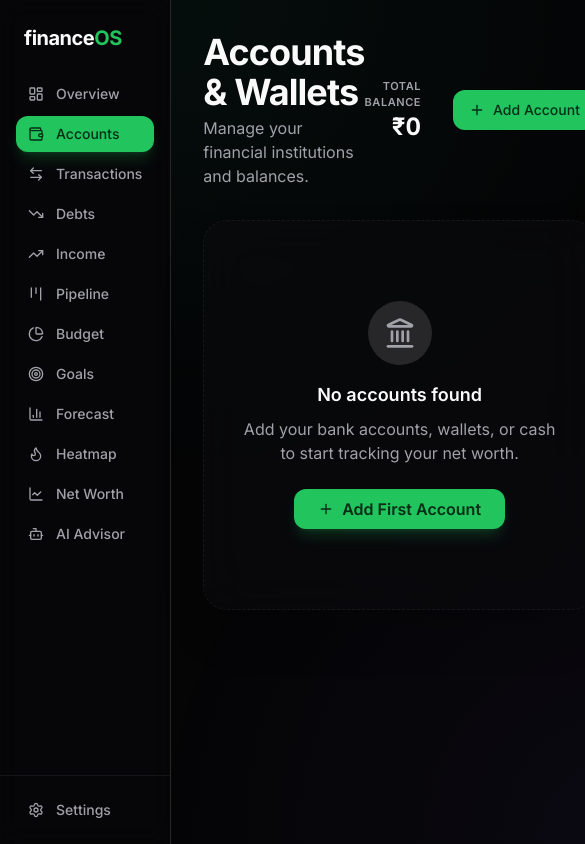
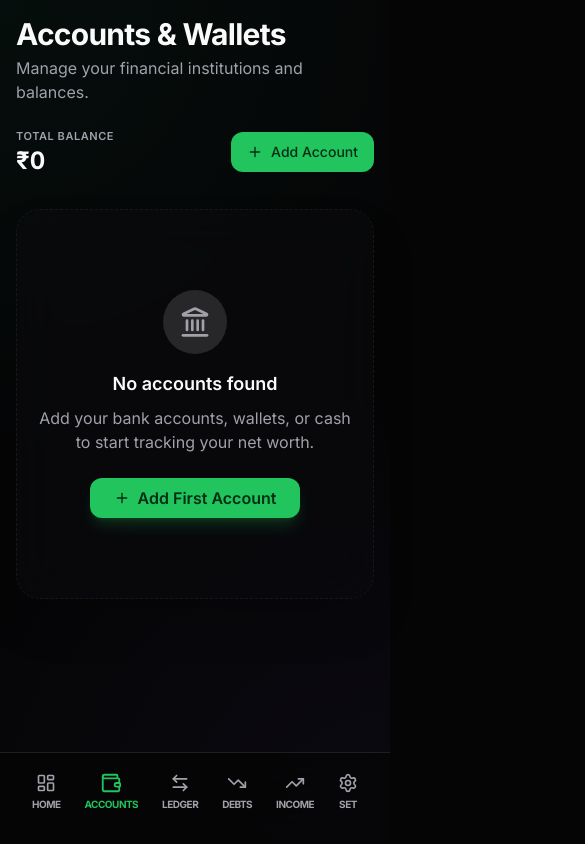
Before and after one commit to Fazilfazi991/financial-dashboard-fazil, a Next.js app: page /accounts in a window 390 px wide. Shown: the top 844 px of the page, 585 px wide, since content can reach past the window. Built offline with nearby package versions, Linux system fonts and the light colour scheme.

Commit message:
fix: resolve ESLint entity errors and optimize mobile layout

```diff
--- a/app/accounts/page.tsx
+++ b/app/accounts/page.tsx
@@ -46,13 +46,13 @@ export default function AccountsPage() {
 
   return (
     <div className="space-y-8">
-      <div className="flex justify-between items-center">
+      <div className="flex flex-col sm:flex-row justify-between items-start sm:items-center gap-6">
         <div>
-          <h1 className="text-4xl font-bold tracking-tight">Accounts & Wallets</h1>
+          <h1 className="text-3xl lg:text-4xl font-bold tracking-tight">Accounts & Wallets</h1>
           <p className="text-muted-foreground mt-1">Manage your financial institutions and balances.</p>
         </div>
-        <div className="flex items-center gap-4">
-          <div className="text-right mr-4">
+        <div className="flex items-center justify-between w-full sm:w-auto gap-4">
+          <div className="text-left sm:text-right">
             <div className="text-[11px] font-semibold text-muted-foreground uppercase tracking-wider">Total Balance</div>
             <div className="text-2xl font-bold tabular">{formatCurrency(totalBalance, settings.currency)}</div>
           </div>
--- a/app/debts/page.tsx
+++ b/app/debts/page.tsx
@@ -143,7 +143,7 @@ export default function DebtsPage() {
 
         {debts.length === 0 && (
           <div className="py-20 flex flex-col items-center justify-center text-center glass rounded-3xl border-dashed">
-            <h3 className="text-lg font-semibold">You're debt-free!</h3>
+            <h3 className="text-lg font-semibold">You&apos;re debt-free!</h3>
             <p className="text-muted-foreground max-w-xs mx-auto mt-2">
               All liabilities are cleared. Add any future loans or credit card balances here.
             </p>
--- a/app/goals/page.tsx
+++ b/app/goals/page.tsx
@@ -23,7 +23,7 @@ export default function GoalsPage() {
       <div className="flex justify-between items-center">
         <div>
           <h1 className="text-4xl font-bold tracking-tight">Goals & Dreams</h1>
-          <p className="text-muted-foreground mt-1">Track what you're working toward.</p>
+          <p className="text-muted-foreground mt-1">Track what you&apos;re working toward.</p>
         </div>
         <AddGoalDialog />
       </div>
--- a/app/layout.tsx
+++ b/app/layout.tsx
@@ -25,10 +25,10 @@ export default function RootLayout({
         <ClientProvider>
           <div className="flex">
             <SidebarNav />
-            <main className="flex-1 min-h-screen relative">
+            <main className="flex-1 min-h-screen relative pb-32 lg:pb-8">
               <div className="absolute inset-0 bg-[radial-gradient(circle_at_0%_0%,rgba(16,185,129,0.05)_0%,transparent_50%)] pointer-events-none" />
               <div className="absolute inset-0 bg-[radial-gradient(circle_at_100%_100%,rgba(139,92,246,0.05)_0%,transparent_50%)] pointer-events-none" />
-              <div className="relative z-10 p-8 max-w-7xl mx-auto">
+              <div className="relative z-10 p-4 lg:p-8 max-w-7xl mx-auto">
                 {children}
               </div>
             </main>
--- a/app/overview/page.tsx
+++ b/app/overview/page.tsx
@@ -6,7 +6,10 @@ import { formatCurrency } from "@/lib/utils";
 import { motion } from "framer-motion";
 import { useEffect, useState } from "react";
 import { cn } from "@/lib/utils";
-import { OverviewChart, SpendingBreakdownChart } from "@/components/overview-chart";
+import dynamic from "next/dynamic";
+
+const OverviewChart = dynamic(() => import("@/components/overview-chart").then(mod => mod.OverviewChart), { ssr: false });
+const SpendingBreakdownChart = dynamic(() => import("@/components/overview-chart").then(mod => mod.SpendingBreakdownChart), { ssr: false });
 
 export default function OverviewPage() {
   const {
@@ -76,10 +79,10 @@ export default function OverviewPage() {
 
   return (
     <div className="space-y-8">
-      <div className="flex justify-between items-end">
+      <div className="flex flex-col lg:flex-row justify-between items-start lg:items-end gap-4">
         <div>
-          <h1 className="text-4xl font-bold tracking-tight">Good morning, {settings.name}</h1>
-          <p className="text-muted-foreground mt-1">Here's your financial snapshot for today.</p>
+          <h1 className="text-3xl lg:text-4xl font-bold tracking-tight">Good morning, {settings.name}</h1>
+          <p className="text-muted-foreground mt-1">Here&apos;s your financial snapshot for today.</p>
         </div>
         <div className="text-right">
           <div className="text-sm font-medium text-muted-foreground tabular">
--- a/app/pipeline/page.tsx
+++ b/app/pipeline/page.tsx
@@ -27,10 +27,10 @@ export default function PipelinePage() {
   if (!mounted) return null;
 
   return (
-    <div className="space-y-8 h-[calc(100vh-160px)] flex flex-col">
-      <div className="flex justify-between items-center shrink-0">
+    <div className="space-y-8 flex flex-col h-full lg:h-[calc(100vh-160px)]">
+      <div className="flex flex-col sm:flex-row justify-between items-start sm:items-center gap-4 shrink-0">
         <div>
-          <h1 className="text-4xl font-bold tracking-tight">Project Pipeline</h1>
+          <h1 className="text-3xl lg:text-4xl font-bold tracking-tight">Project Pipeline</h1>
           <p className="text-muted-foreground mt-1">Manage your freelance workload and invoices.</p>
         </div>
         <ProjectDialog />
--- a/components/command-palette.tsx
+++ b/components/command-palette.tsx
@@ -101,7 +101,7 @@ export function CommandPalette() {
             </div>
           ) : (
             <div className="py-12 text-center">
-              <p className="text-sm text-muted-foreground">No results found for "{query}"</p>
+              <p className="text-sm text-muted-foreground">No results found for &quot;{query}&quot;</p>
             </div>
           )}
         </div>
--- a/components/sidebar-nav.tsx
+++ b/components/sidebar-nav.tsx
@@ -22,23 +22,21 @@ import {
 const navItems = [
   { name: "Overview", href: "/overview", icon: LayoutDashboard },
   { name: "Accounts", href: "/accounts", icon: Wallet },
-  { name: "Transactions", href: "/transactions", icon: ArrowLeftRight },
+  { name: "Ledger", href: "/transactions", icon: ArrowLeftRight },
   { name: "Debts", href: "/debts", icon: TrendingDown },
   { name: "Income", href: "/income", icon: TrendingUp },
   { name: "Pipeline", href: "/pipeline", icon: Kanban },
   { name: "Budget", href: "/budget", icon: PieChart },
   { name: "Goals", href: "/goals", icon: Target },
-  { name: "Forecast", href: "/forecast", icon: BarChart3 },
-  { name: "Heatmap", href: "/heatmap", icon: Flame },
-  { name: "Net Worth", href: "/net-worth", icon: LineChart },
-  { name: "AI Advisor", href: "/ai", icon: Bot },
 ];
 
 export function SidebarNav() {
   const pathname = usePathname();
 
   return (
-    <div className="flex flex-col w-64 border-r border-border bg-card/30 backdrop-blur-md h-screen sticky top-0">
+    <>
+      {/* Desktop Sidebar */}
+      <div className="hidden lg:flex flex-col w-64 border-r border-border bg-card/30 backdrop-blur-md h-screen sticky top-0">
         <div className="p-6">
           <Link href="/" className="flex items-center gap-2">
             <span className="text-xl font-bold tracking-tight">
@@ -54,7 +52,7 @@ export function SidebarNav() {
                 key={item.href}
                 href={item.href}
                 className={cn(
-                "flex items-center gap-3 px-3 py-2 rounded-xl text-sm font-medium transition-all duration-200",
+                  "flex items-center gap-3 px-3 py-2.5 rounded-xl text-sm font-medium transition-all duration-200",
                   isActive
                     ? "bg-primary text-primary-foreground shadow-lg shadow-primary/20"
                     : "text-muted-foreground hover:bg-secondary hover:text-foreground"
@@ -79,5 +77,38 @@ export function SidebarNav() {
           </Link>
         </div>
       </div>
+
+      {/* Mobile Bottom Nav */}
+      <div className="lg:hidden fixed bottom-0 left-0 right-0 z-50 bg-background/80 backdrop-blur-xl border-t border-white/10 px-6 pb-6 pt-3">
+        <nav className="flex justify-between items-center max-w-md mx-auto">
+          {navItems.slice(0, 5).map((item) => {
+            const isActive = pathname === item.href;
+            return (
+              <Link
+                key={item.href}
+                href={item.href}
+                className={cn(
+                  "flex flex-col items-center gap-1 p-2 rounded-xl transition-all",
+                  isActive ? "text-primary" : "text-muted-foreground"
+                )}
+              >
+                <item.icon className={cn("w-5 h-5", isActive && "scale-110")} />
+                <span className="text-[10px] font-bold uppercase tracking-tighter">{item.name === "Overview" ? "Home" : item.name}</span>
+              </Link>
+            );
+          })}
+          <Link
+            href="/settings"
+            className={cn(
+              "flex flex-col items-center gap-1 p-2 rounded-xl transition-all",
+              pathname === "/settings" ? "text-primary" : "text-muted-foreground"
+            )}
+          >
+            <Settings className="w-5 h-5" />
+            <span className="text-[10px] font-bold uppercase tracking-tighter">Set</span>
+          </Link>
+        </nav>
+      </div>
+    </>
   );
 }
```
Lines whose indentation alone changed are shown as unchanged.
